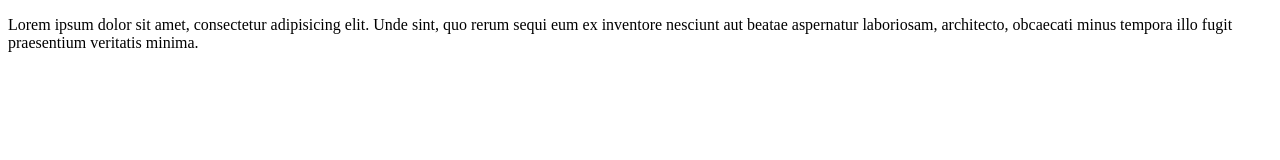
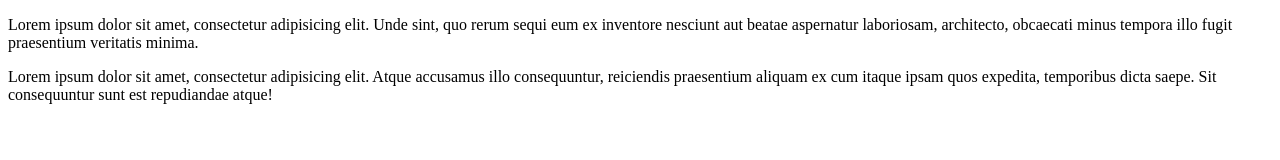
Before and after one commit to arielYJR/elnombrequeustedesee.github.io, a plain HTML site: page index.html in a window 1280 px wide. Drawn offline with Linux system fonts and the light colour scheme.

Commit message:
PrimerosCambios

```diff
--- a/index.html
+++ b/index.html
@@ -4,9 +4,10 @@
     <meta charset="UTF-8">
     <meta http-equiv="X-UA-Compatible" content="IE=edge">
     <meta name="viewport" content="width=device-width, initial-scale=1.0">
-    <title>Git en Visual Studio <Code></Code></title>
+    <title>Git en Visual Studio</title>
 </head>
 <body>
     <p>Lorem ipsum dolor sit amet, consectetur adipisicing elit. Unde sint, quo rerum sequi eum ex inventore nesciunt aut beatae aspernatur laboriosam, architecto, obcaecati minus tempora illo fugit praesentium veritatis minima.</p>
+    <p>Lorem ipsum dolor sit amet, consectetur adipisicing elit. Atque accusamus illo consequuntur, reiciendis praesentium aliquam ex cum itaque ipsam quos expedita, temporibus dicta saepe. Sit consequuntur sunt est repudiandae atque!</p>
 </body>
 </html>
```
